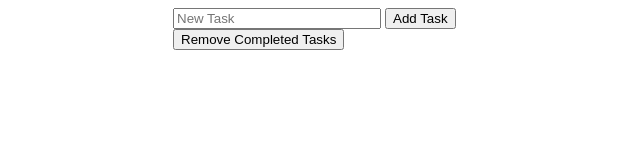
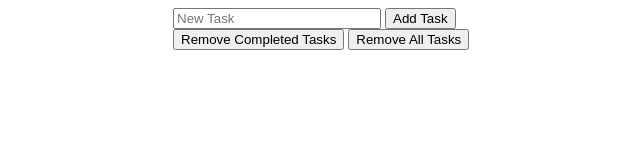
Before and after one commit to Mat203/WT_7-8_Talalaievskiy, a plain HTML site: page index.html in a window 1280 px wide. Shown: the whole page, without its empty margins (317-957 px from the left). Drawn offline with Linux system fonts and the light colour scheme.

Commit message:
Remove All Tasks

```diff
--- a/index.html
+++ b/index.html
@@ -8,6 +8,7 @@
         <input type="text" id="new-task" placeholder="New Task">
         <button id="add-task" onclick="addTaskAlert()">Add Task</button>
         <button id="remove-completed" onclick="removeCompletedTasks()">Remove Completed Tasks</button>
+        <button id="remove-all" onclick="removeAllTasks()">Remove All Tasks</button>
         <ul id="task-list"></ul>
     </div>
     <script src="scripts/script.js"></script>
--- a/scripts/script.js
+++ b/scripts/script.js
@@ -77,7 +77,6 @@ function editTask(e) {
 
   item.innerText = '';
   item.appendChild(inputField);
-  inputField.focus();
 }
 
 function saveTask(item, inputField, originalText) {
@@ -108,3 +107,23 @@ function removeCompletedTasks() {
       }
   }
 }
+
+function removeAllTasks() {
+    var listItems = document.querySelectorAll('#task-list li');
+    var uncompletedExists = false;
+
+    for (var i=0; i<listItems.length; i++) {
+        if (!listItems[i].firstChild.checked) {
+            uncompletedExists = true;
+            break;
+        }
+    }
+
+    if (uncompletedExists && !confirm("Are you sure you want to delete all tasks?")) {
+        return;
+    } else {
+        for (var i=0; i<listItems.length; i++) {
+        listItems[i].parentNode.removeChild(listItems[i]);
+        }
+    }
+  }
```
